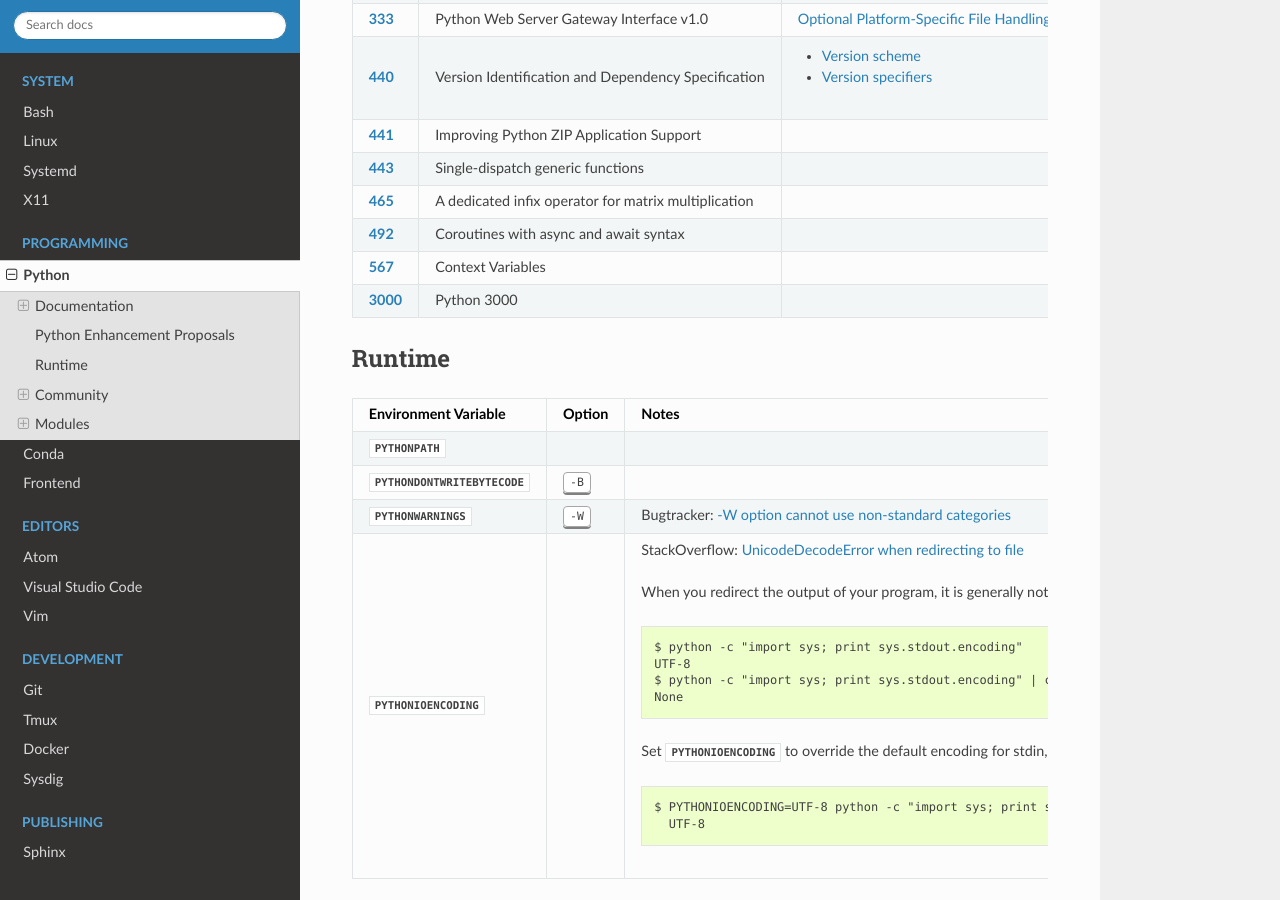
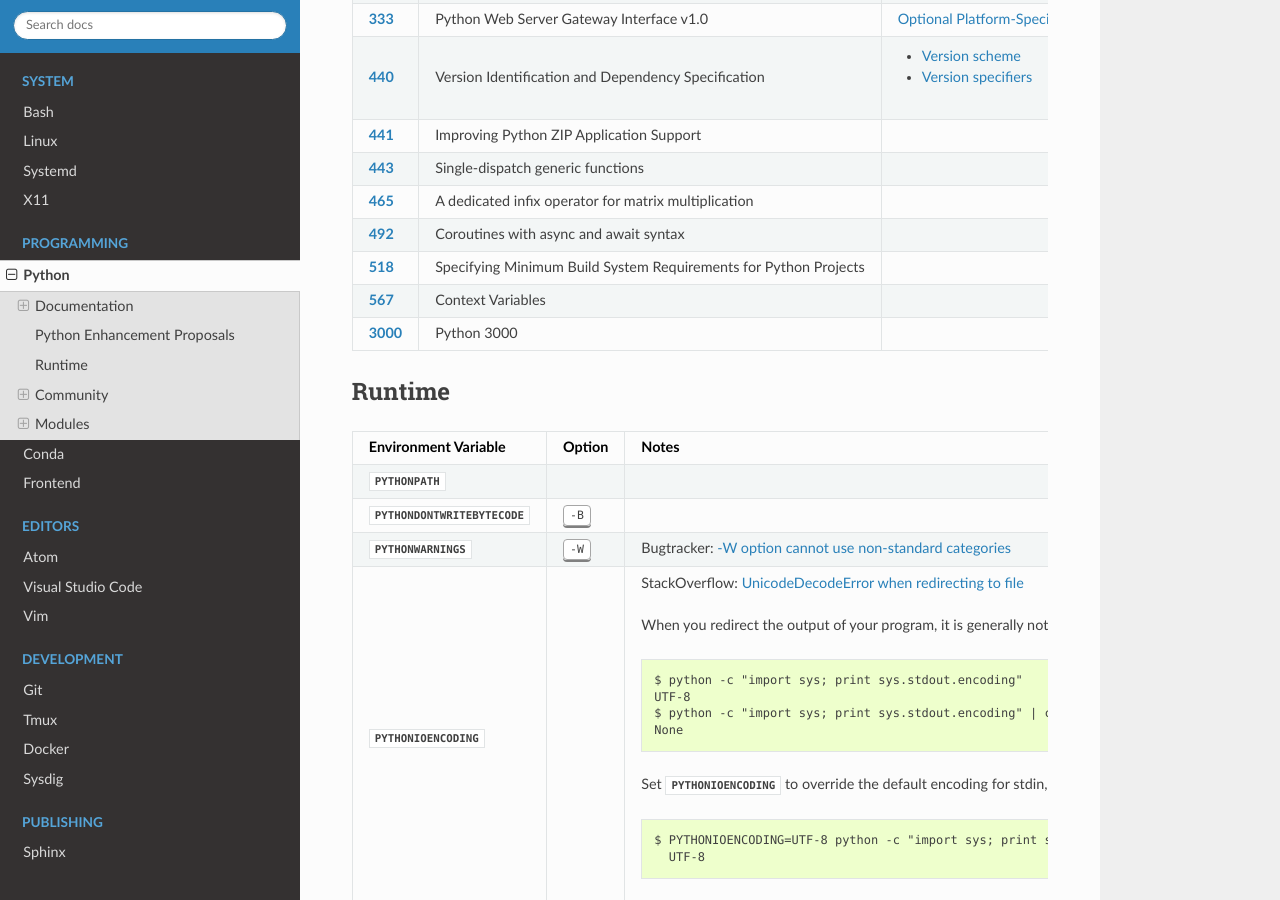
Before and after one commit to heterotopian/technotes, a Sphinx documentation site: the page built from source/python/index.rst, in a window 1280 px wide and 900 px high, scrolled down 885 px. Built offline with Sphinx 7.4.7 and the Read the Docs theme 2.0.0, drawn with Linux system fonts in a browser that asks for light colours.

Commit message:
Add PEP 518

```diff
--- a/source/python/index.rst
+++ b/source/python/index.rst
@@ -93,6 +93,10 @@ Python Enhancement Proposals
 
     * - :pep:`492 <492>`
       - Coroutines with async and await syntax
+      -
+
+    * - :pep:`518 <518>`
+      - Specifying Minimum Build System Requirements for Python Projects
       -
 
     * - :pep:`567 <567>`
```
